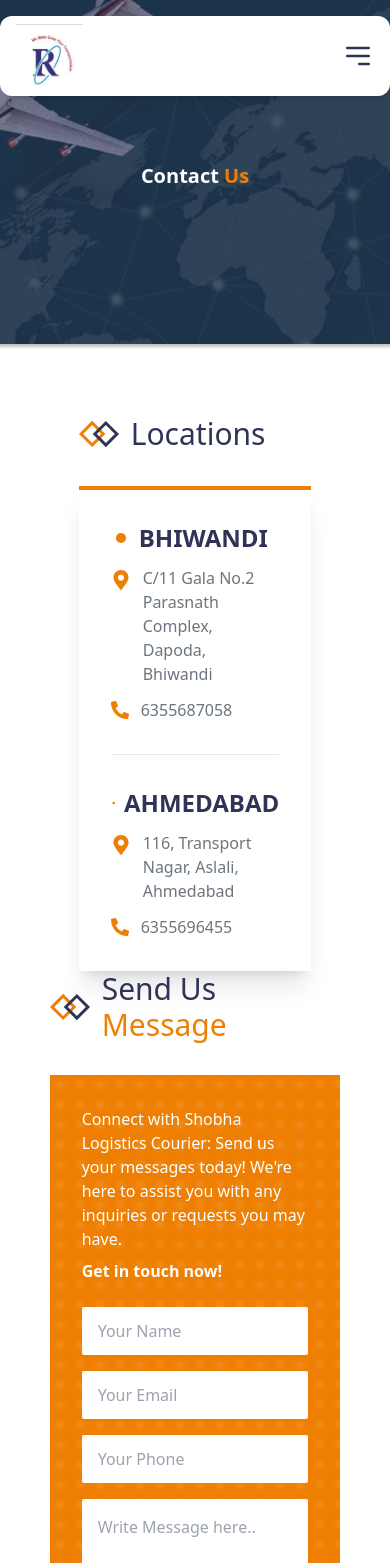
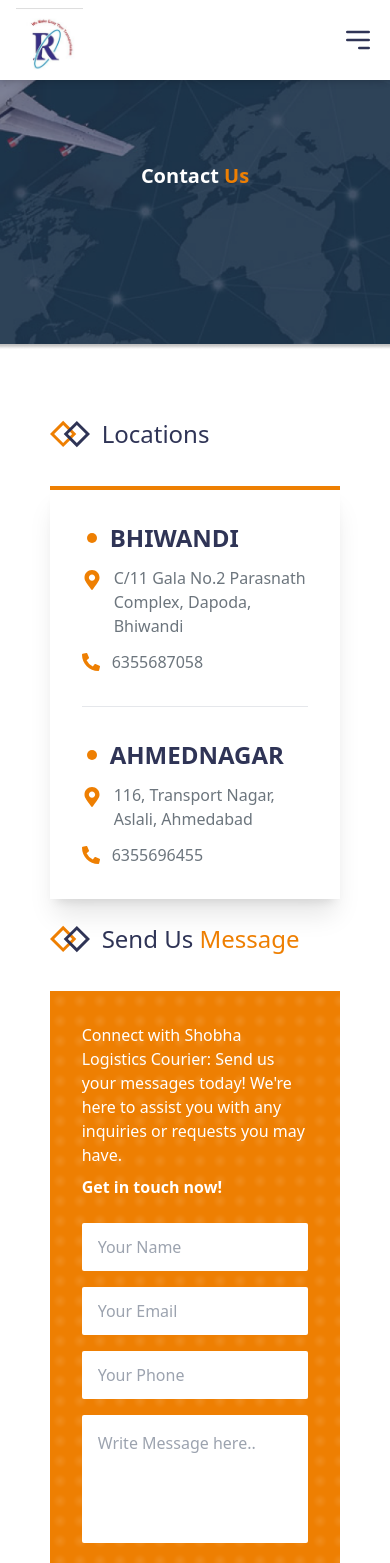
Before and after one commit to SagarShah095/Import_export_frontend, a Next.js app: page /contact-us in a window 390 px wide. Shown: the top 1563 px of the page. Built offline with nearby package versions, Linux system fonts and the light colour scheme.

Commit message:
Changes Done

```diff
--- a/src/app/globals.css
+++ b/src/app/globals.css
@@ -2,8 +2,14 @@
 @tailwind components;
 @tailwind utilities;
 
+html,
+body {
+    scroll-behavior: smooth;
+    overflow-x: hidden;
+    width: 100%;
+}
+
 html {
-    scroll-behavior: smooth;
     scroll-padding-top: 120px;
     /* Offset for fixed navbar */
 }
--- a/src/app/page.js
+++ b/src/app/page.js
@@ -4,10 +4,10 @@
 
 const Page = () => {
   return (
-    <main className="w-full min-h-screen bg-white">
-      <section className="relative w-full h-[42rem] bg-[url('/home-bg.png')] bg-cover bg-center bg-no-repeat">
+    <main className="w-full min-h-screen mt-20 md:mt-0 bg-white">
+      <section className="relative w-full min-h-[50rem] md:min-h-0 md:h-[42rem] bg-[url('/home-bg.png')] bg-cover bg-center bg-no-repeat">
         {/* Content Container */}
-        <div className="relative z-10 max-w-[1440px] mx-auto px-6 md:pl-[5rem] grid grid-cols-1 h-full items-center pt-20">
+        <div className="relative z-10 max-w-[1440px] mx-auto px-6 md:pl-[5rem] grid grid-cols-1 h-full items-center pt-10 md:pt-20 pb-32 md:pb-0">
           <div className="text-white space-y-6">
             <h1 className="text-4xl md:text-2xl lg:text-[2rem] 2xl:text-6xl 2xl:w-[40rem] font-bold leading-tight">
               <span className="text-primary">Logistics Mastery:</span> Delivering
@@ -28,7 +28,7 @@
 
         {/* Floating Tracking Card */}
         <div id="tracking-section" className="relative z-20 container mx-auto px-6 -mt-20 md:-mt-40 mb-20 flex justify-center md:justify-end">
-          <div className="absolute bg-primary z-10 rounded-2xl -top-1 w-full h-10 max-w-[31.9rem] opacity-100"></div>
+          <div className="absolute md:bg-primary z-10 rounded-2xl -top-1 w-full h-10 max-w-[31.9rem] opacity-100"></div>
           <div className="bg-white pt-5 rounded-2xl shadow-2xl z-50 p-6 md:p-8 w-full max-w-lg relative overflow-hidden">
             {/* Top Border Accent */}
 
--- a/src/component/contact/ContactSection.jsx
+++ b/src/component/contact/ContactSection.jsx
@@ -12,7 +12,7 @@
         phone: "6355687058"
     },
     {
-        city: "AHMEDABAD",
+        city: "Ahmednagar",
         address: "116, Transport Nagar, Aslali, Ahmedabad",
         phone: "6355696455"
     }
@@ -100,21 +100,21 @@
             <div className="max-w-[85%] mx-auto grid grid-cols-1 lg:grid-cols-2 gap-0">
 
                 {/* Left Column: Locations */}
-                <div className='max-w-[80%] mx-auto'>
+                <div className='lg:max-w-[80%] mx-auto'>
                     <div className="flex items-center gap-3 mb-8">
                         <img src="/shep-design.svg" alt="icon" className="w-10 h-10" />
-                        <h2 className="text-3xl font-medium text-secondary">Locations</h2>
+                        <h2 className="md:text-3xl text-2xl font-medium text-secondary">Locations</h2>
                     </div>
 
                     <div className="bg-white shadow-xl border-t-[4px] border-primary p-8">
                         <div className="space-y-8">
                             {locations.map((loc, index) => (
                                 <div key={index} className="space-y-3 pb-8 border-b last:border-0 last:pb-0 border-gray-200">
-                                    <h3 className="text-2xl font-bold text-secondary flex items-center gap-2">
+                                    <h3 className="text-2xl uppercase font-bold text-secondary flex items-center gap-2">
                                         <GoDotFill className="text-primary text-xl" />
                                         {loc.city}
                                     </h3>
-                                    <div className="flex gap-3 text-[#6c757d] text-base">
+                                    <div className="flex gap-3 upe text-[#6c757d] text-base">
                                         <FaMapMarkerAlt className="text-primary mt-1 text-xl flex-shrink-0" />
                                         <p>{loc.address}</p>
                                     </div>
@@ -129,10 +129,10 @@
                 </div>
 
                 {/* Right Column: Contact Form */}
-                <div>
+                <div className='mt-5 lg:mt-0'>
                     <div className="flex items-center gap-3 mb-8">
                         <img src="/shep-design.svg" alt="icon" className="w-10 h-10" />
-                        <h2 className="text-3xl font-medium text-secondary">Send Us <span className="text-primary">Message</span></h2>
+                        <h2 className="md:text-3xl text-2xl font-medium text-secondary">Send Us <span className="text-primary">Message</span></h2>
                     </div>
 
                     <div className="bg-primary p-8 md:p-10 relative overflow-hidden">
--- a/src/shared/Footer.jsx
+++ b/src/shared/Footer.jsx
@@ -13,7 +13,7 @@
 
 const Footer = () => {
     return (
-        <footer className="text-white pt-20 md:pt-60 mt-10 min-h-[40rem] md:h-[40rem] pb-8 relative overflow-hidden bg-center bg-no-repeat bg-cover"
+        <footer className="text-white pt-44 md:pt-60 mt-10 min-h-[40rem] md:h-[40rem] pb-8 relative overflow-hidden bg-center bg-no-repeat bg-cover"
             style={{
                 backgroundImage: "url('/footerImg.png')",
             }}>
--- a/src/shared/Navbar.jsx
+++ b/src/shared/Navbar.jsx
@@ -97,18 +97,18 @@
   };
 
   return (
-    <div className="fixed bg-white top-0 left-0 right-0 z-50 mx-auto max-w-screen-xl rounded-xl mt-4 h-20 md:h-[6rem] shadow-md md:shadow-none">
-      <div className="flex justify-between items-center md:items-end h-full px-4 md:px-0">
+    <div className="fixed bg-white top-0 left-0 right-0 z-50 mx-auto max-w-screen-xl md:rounded-xl md:mt-4 h-20 lg:h-[6rem] shadow-md lg:shadow-none">
+      <div className="flex justify-between items-center lg:items-end h-full px-4 lg:px-0">
 
         {/* Logo */}
-        <div className="cursor-pointer md:pl-[5rem]" onClick={() => router.push('/')}>
-          <img src="/Logo.jpeg" alt="logo" className="h-16 md:h-24 object-contain" />
+        <div className="cursor-pointer lg:pl-[5rem]" onClick={() => router.push('/')}>
+          <img src="/Logo.jpeg" alt="logo" className="h-16 lg:h-24 object-contain" />
         </div>
 
-        {/* Desktop Nav Items (Hidden on Mobile) */}
+        {/* Desktop Nav Items (Hidden on Mobile/Tablet) */}
         <div
           ref={barRef}
-          className="hidden md:block absolute top-0 right-0 rounded-bl-xl rounded-tr-xl bg-primary w-[80%] h-12 overflow-hidden"
+          className="hidden lg:block absolute top-0 right-0 rounded-bl-xl rounded-tr-xl bg-primary w-[80%] h-12 overflow-hidden"
         >
           {/* 🚚 Animated Truck */}
           <motion.div
@@ -120,7 +120,7 @@
               damping: 21,
             }}
           >
-            <TbTruck className="hidden lg:block text-white text-5xl" />
+            <TbTruck className="hidden xl:block text-white text-5xl" />
           </motion.div>
 
           {/* Social Icons */}
@@ -132,7 +132,7 @@
           </div>
         </div>
 
-        <div className="hidden md:flex justify-between w-[55%] items-end h-full pb-0">
+        <div className="hidden lg:flex justify-between w-[55%] items-end h-full pb-0">
           {navItems.map((item, index) => (
             <div key={item.name} className="flex">
               <button
@@ -157,8 +157,8 @@
           </button>
         </div>
 
-        {/* Mobile Hamburger Menu */}
-        <div className="md:hidden flex items-center">
+        {/* Mobile/Tablet Hamburger Menu */}
+        <div className="lg:hidden flex items-center">
           <button onClick={() => setStep(prev => !prev ? 1 : 0)} className="text-3xl text-secondary">
             <RiTruckLine className="hidden" /> {/* Dummy to keep import used if strict */}
             <svg className="w-8 h-8" fill="none" stroke="currentColor" viewBox="0 0 24 24" xmlns="http://www.w3.org/2000/svg">
@@ -172,7 +172,7 @@
       {/* Mobile Drawer */}
       <div
         className={clsx(
-          "fixed inset-0 z-[60] bg-black/50 transition-opacity duration-300 md:hidden",
+          "fixed inset-0 z-[60] bg-black/50 transition-opacity duration-300 lg:hidden",
           step === 1 ? "opacity-100 visible" : "opacity-0 invisible pointer-events-none"
         )}
         onClick={() => setStep(0)}
@@ -224,97 +224,3 @@
     </div>
   );
 }
-
-// "use client";
-
-// import { usePathname, useRouter } from "next/navigation";
-// import { motion } from "framer-motion";
-// import Image from "next/image";
-// import clsx from "clsx";
-// import { RiTruckLine } from "react-icons/ri";
-// import { useEffect, useState } from "react";
-
-// const navItems = [
-//   { name: "Home", href: "/" },
-//   { name: "About Us", href: "/about" },
-//   { name: "Services", href: "/services" },
-//   { name: "Contact Us", href: "/contact" },
-// ];
-
-// export default function Navbar() {
-//   const pathname = usePathname();
-//   const router = useRouter();
-
-//   const getIndexFromPath = () =>
-//     navItems.findIndex((item) => item.href === pathname);
-
-//   const [activeIndex, setActiveIndex] = useState(getIndexFromPath);
-
-//   useEffect(() => {
-//     const newIndex = getIndexFromPath();
-//     if (newIndex !== -1) setActiveIndex(newIndex);
-//   }, [pathname]);
-
-//   return (
-//     <nav className="sticky top-0 z-50 bg-orange-500 shadow-lg">
-//       <div className="max-w-7xl mx-auto px-4">
-//         <div className="flex items-center justify-between h-16">
-//           {/* Logo / Brand */}
-//           <div className="flex items-center gap-2">
-//             <div className="w-9 h-9 bg-white/20 rounded-lg flex items-center justify-center font-bold text-white">
-//               LOGO
-//             </div>
-//             <span className="text-white font-semibold text-lg tracking-wide">
-//               YourBrand
-//             </span>
-//           </div>
-
-//           {/* Desktop Menu */}
-//           <div className="hidden md:flex items-center space-x-6">
-//             <a
-//               href="#"
-//               className="text-white/90 hover:text-white font-medium transition"
-//             >
-//               Home
-//             </a>
-//             <a
-//               href="#"
-//               className="text-white/90 hover:text-white font-medium transition"
-//             >
-//               Templates
-//             </a>
-//             <a
-//               href="#"
-//               className="text-white/90 hover:text-white font-medium transition"
-//             >
-//               Categories
-//             </a>
-//             <a
-//               href="#"
-//               className="text-white/90 hover:text-white font-medium transition"
-//             >
-//               Pricing
-//             </a>
-//           </div>
-
-//           {/* Right Actions */}
-//           <div className="hidden md:flex items-center gap-3">
-//             <button className="px-4 py-2 text-white border border-white/30 rounded-lg hover:bg-white/10 transition">
-//               Login
-//             </button>
-//             <button className="px-4 py-2 bg-white text-orange-500 font-semibold rounded-lg hover:bg-orange-100 transition">
-//               Get Started
-//             </button>
-//           </div>
-
-//           {/* Mobile Menu Button */}
-//           <div className="md:hidden">
-//             <button className="text-white hover:bg-white/10 p-2 rounded-lg transition">
-//               ☰
-//             </button>
-//           </div>
-//         </div>
-//       </div>
-//     </nav>
-//   );
-// }
```
Also changed, not shown: src/component/home/Slider.jsx (+10 -5 lines).
